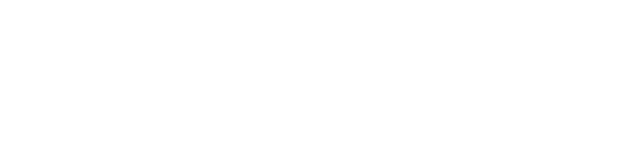
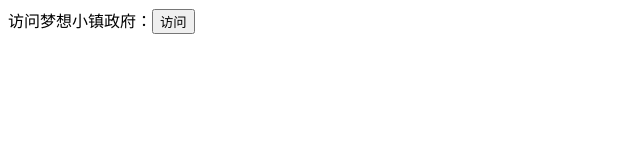
Before and after one commit to pascalfans/pascalfans.github.io, a plain HTML site: page index.html in a window 1280 px wide. Shown: the whole page, without its empty margins (0-640 px from the left). Drawn offline with Linux system fonts and the light colour scheme.

Commit message:
Update index.html

```diff
--- a/index.html
+++ b/index.html
@@ -1,3 +1,3 @@
 <html>
-<title>真香</title>
+访问梦想小镇政府：<a href="/gov.html" style="\&quot;text-decoration:none&quot;"><input type="button" id="bt" onclick="window.location.href('连接')" value="访问"></a>
 </html>
```
